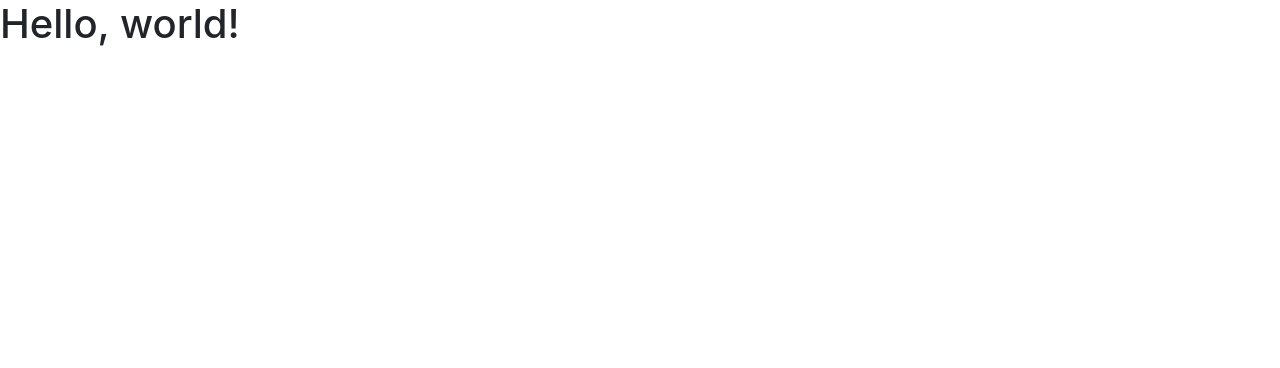
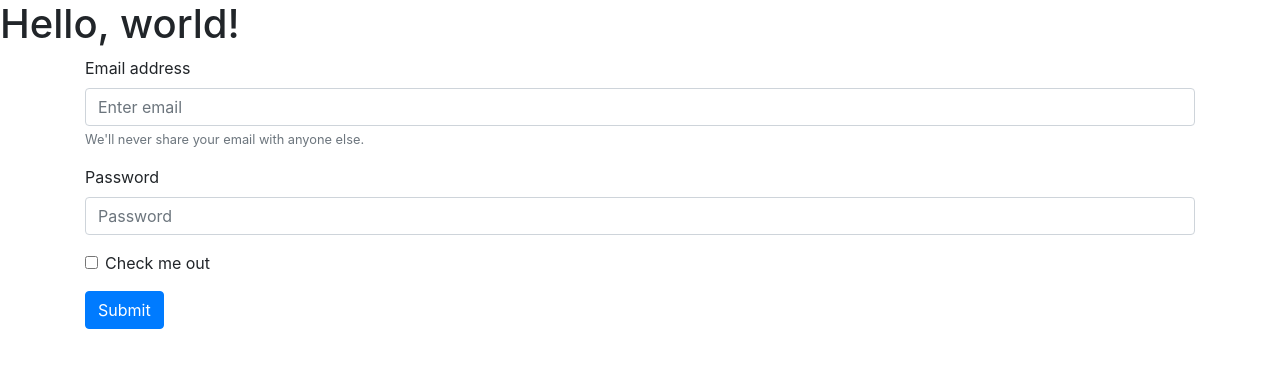
Before and after one commit to hamza-nasir-visiomate/centralized-workflow, a plain HTML site: page index.html in a window 1280 px wide. Drawn offline with nearby package versions, Linux system fonts and the light colour scheme.

Commit message:
add basic login form

```diff
--- a/index.html
+++ b/index.html
@@ -12,6 +12,24 @@
   </head>
   <body>
     <h1>Hello, world!</h1>
+    <div class="container">
+      <form>
+        <div class="form-group">
+          <label for="exampleInputEmail1">Email address</label>
+          <input type="email" class="form-control" id="exampleInputEmail1" aria-describedby="emailHelp" placeholder="Enter email">
+          <small id="emailHelp" class="form-text text-muted">We'll never share your email with anyone else.</small>
+        </div>
+        <div class="form-group">
+          <label for="exampleInputPassword1">Password</label>
+          <input type="password" class="form-control" id="exampleInputPassword1" placeholder="Password">
+        </div>
+        <div class="form-group form-check">
+          <input type="checkbox" class="form-check-input" id="exampleCheck1">
+          <label class="form-check-label" for="exampleCheck1">Check me out</label>
+        </div>
+        <button type="submit" class="btn btn-primary">Submit</button>
+      </form>
+    </div>
 
     <!-- Optional JavaScript -->
     <!-- jQuery first, then Popper.js, then Bootstrap JS -->
```
